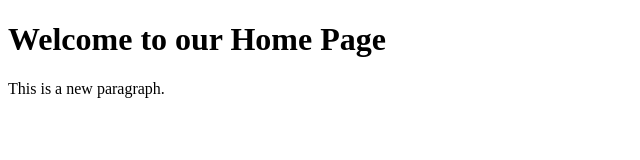
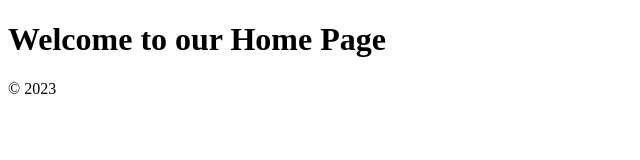
Before and after one commit to GunnerBel/Exercise_Git, a plain HTML site: page index.html in a window 1280 px wide. Shown: the whole page, without its empty margins (0-640 px from the left). Drawn offline with Linux system fonts and the light colour scheme.

Commit message:
Added footer section

```diff
--- a/index.html
+++ b/index.html
@@ -5,6 +5,8 @@
 </head>
 <body>
   <h1>Welcome to our Home Page</h1>
-  <p>This is a new paragraph.</p>
+  <footer>
+    <p>&copy; 2023</p>
+  </footer>
 </body>
 </html>
```
